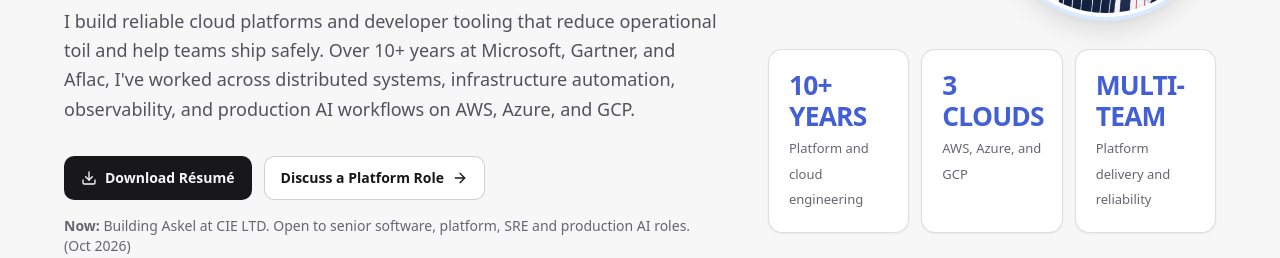
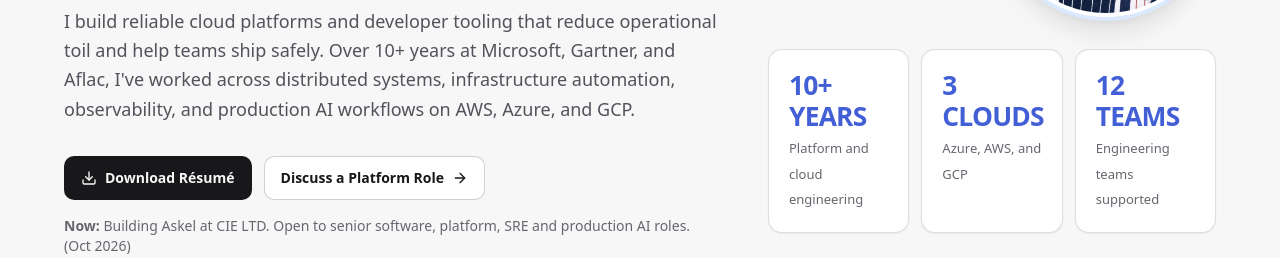
Before and after one commit to EtienneFokou-E18560/interactive-resume, a Next.js app: page / in a window 1280 px wide. Shown: the part 435-693 px from the top of the page. Built offline with nearby package versions, Linux system fonts and the light colour scheme; no server answers.

Commit message:
Stats: 12 teams instead of MULTI-TEAM (#39)
Real number from Etienne (26 Oct): platform delivery and reliability for
12 engineering teams across Azure, AWS and GCP.

```diff
--- a/data/profile.ts
+++ b/data/profile.ts
@@ -46,12 +46,12 @@
       value: "10+ YEARS",
     },
     {
-      label: "AWS, Azure, and GCP",
+      label: "Azure, AWS, and GCP",
       value: "3 CLOUDS",
     },
     {
-      label: "Platform delivery and reliability",
-      value: "MULTI-TEAM",
+      label: "Engineering teams supported",
+      value: "12 TEAMS",
     },
   ],
 };
```
